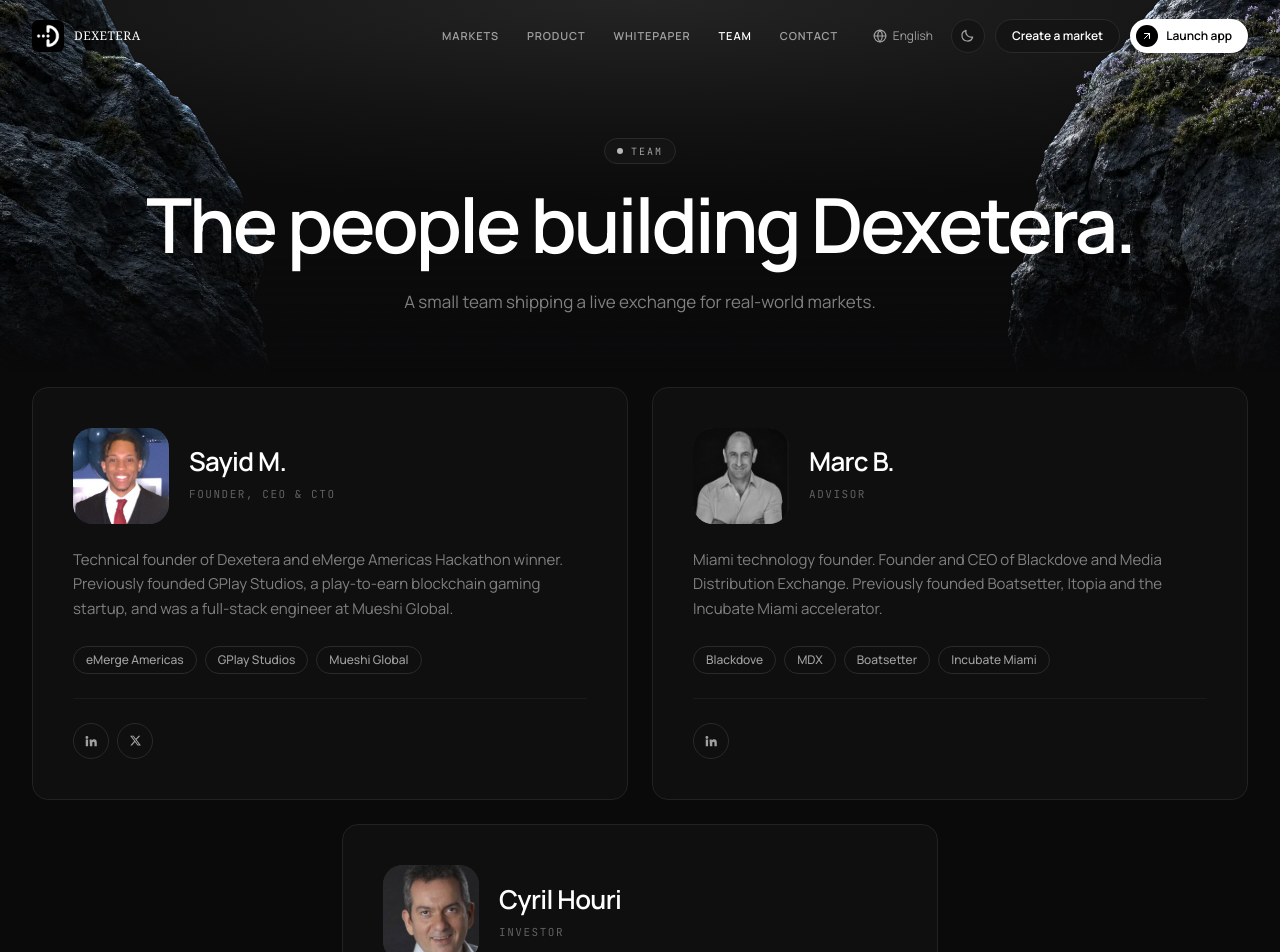
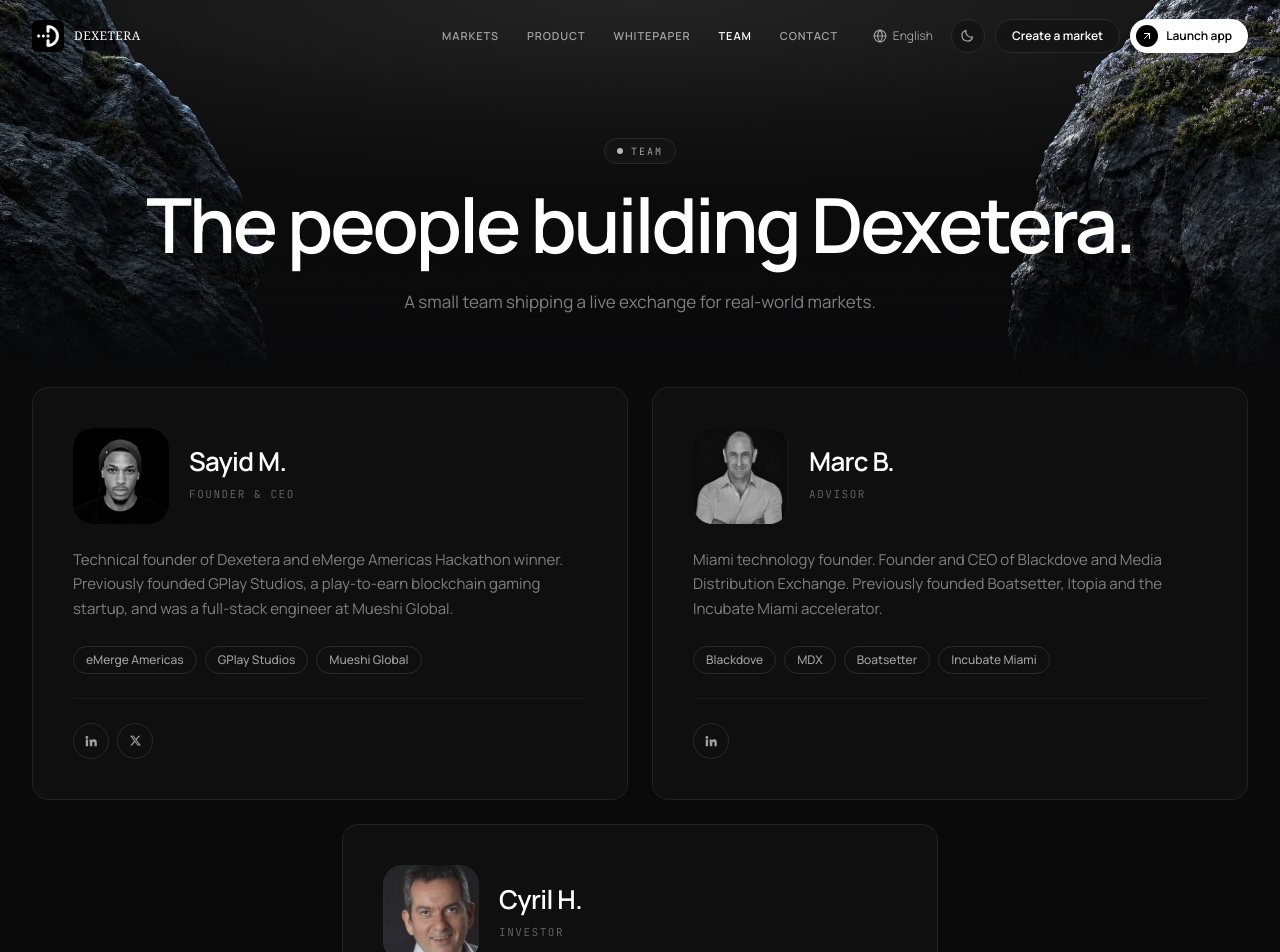
Before and after one commit to SayidwithDexextra/GlobalRiskExchange, a Next.js app: page /team in a window 1280 px wide. Shown: the top 952 px of the page. Built offline with nearby package versions, Linux system fonts and the light colour scheme; no server answers.

Commit message:
Update the founder photo and titles on the team page.

```diff
--- a/src/components/team/teamData.ts
+++ b/src/components/team/teamData.ts
@@ -18,7 +18,7 @@
   {
     initials: "SM",
     name: "Sayid M.",
-    role: "FOUNDER, CEO & CTO",
+    role: "FOUNDER & CEO",
     photo: "/team/sayid.jpg",
     bio: "Technical founder of Dexetera and eMerge Americas Hackathon winner. Previously founded GPlay Studios, a play-to-earn blockchain gaming startup, and was a full-stack engineer at Mueshi Global.",
     tags: ["eMerge Americas", "GPlay Studios", "Mueshi Global"],
@@ -40,7 +40,7 @@
   },
   {
     initials: "CH",
-    name: "Cyril Houri",
+    name: "Cyril H.",
     role: "INVESTOR",
     photo: "/team/cyril.jpg",
     bio: "Pioneer of geolocation technology. Exited InfoSplit, founded Navizon and an early decentralized Bitcoin exchange, and funded Dexetera's $200,000 friends and family round.",
```
Also changed, not shown: public/team/sayid.jpg.
